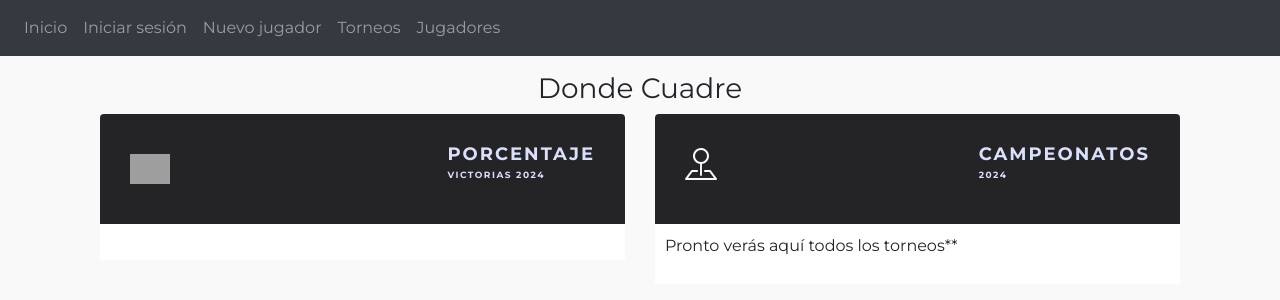
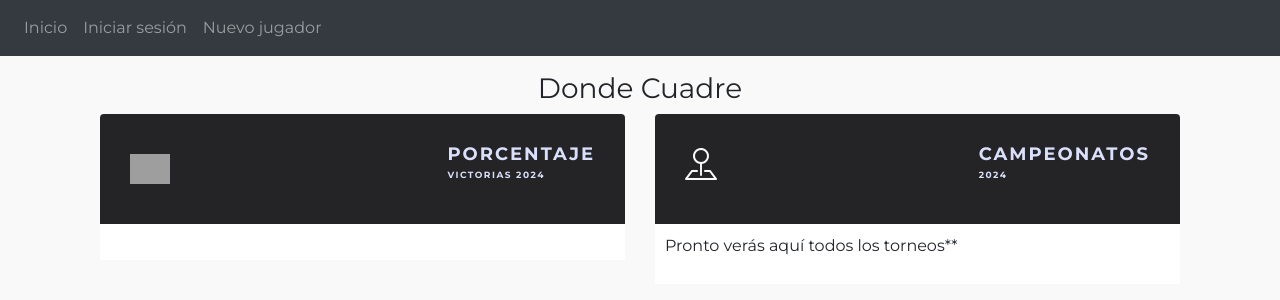
Before and after one commit to Pusebe/Tournaments-track-stadistics, a Flask app: page /all-tournaments in a window 1280 px wide. Shown: the top 300 px of the page. Run offline with Flask 3, Linux system fonts and the light colour scheme; data that the repository does not hold is empty; parts of the project's set-up code (start-up, migrations or seed data) failed here and were passed over; some libraries are stand-ins or nearby versions; grey boxes are pictures that could not be loaded.

Commit message:
modified:   website/templates/base.html

```diff
--- a/website/templates/base.html
+++ b/website/templates/base.html
@@ -55,6 +55,12 @@
             >Panel de Control</a
           >
             {% endif %}
+            <a class="nav-item nav-link" id="signUp" href="/all-tournaments"
+            >Torneos</a
+          >
+          <a class="nav-item nav-link" id="signUp" href="/all-players"
+          >Jugadores</a
+        >
           <a class="nav-item nav-link" id="logout" href="/logout">Salir</a>
           {% else %}
           <a class="nav-item nav-link" id="login" href="/login"
@@ -63,12 +69,6 @@
           <a class="nav-item nav-link" id="signUp" href="/sign-up"
             >Nuevo jugador</a
           >
-          <a class="nav-item nav-link" id="signUp" href="/all-tournaments"
-          >Torneos</a
-        >
-        <a class="nav-item nav-link" id="signUp" href="/all-players"
-        >Jugadores</a
-      >
 
           {% endif %}
         </div>
```
